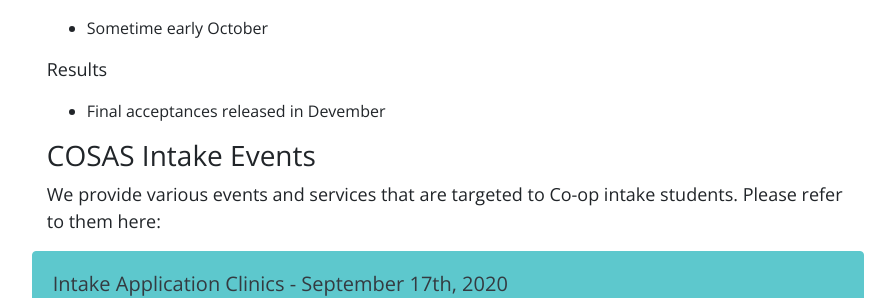
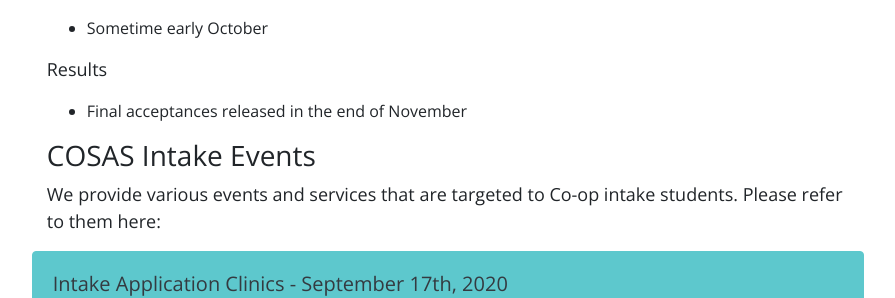
Before and after one commit to coopsauder/COSAS, a Jekyll site: the page built from _initiatives/intake.md, in a window 1280 px wide and 900 px high, scrolled down 1137 px. Shown: the part 469-767 px from the top of the window, without its empty margins (192-1087 px from the left). Built offline with Jekyll 4.4.1, drawn with Linux system fonts in a browser that asks for light colours; nearby versions of some CDN libraries.

Commit message:
changed a typo

```diff
--- a/_initiatives/intake.md
+++ b/_initiatives/intake.md
@@ -38,7 +38,7 @@
 <!---->
 
 Results
-* Final acceptances released in Devember
+* Final acceptances released in the end of November
 
 
 ### COSAS Intake Events
```
